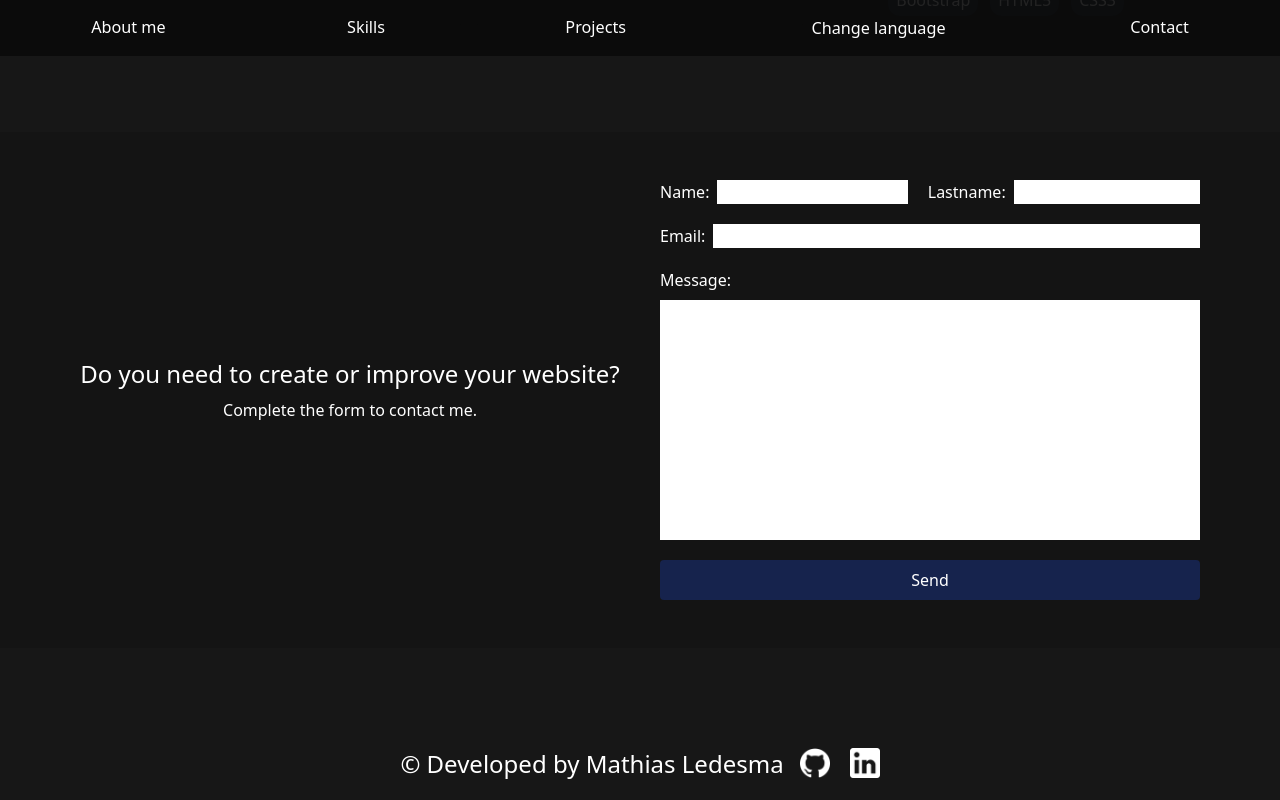
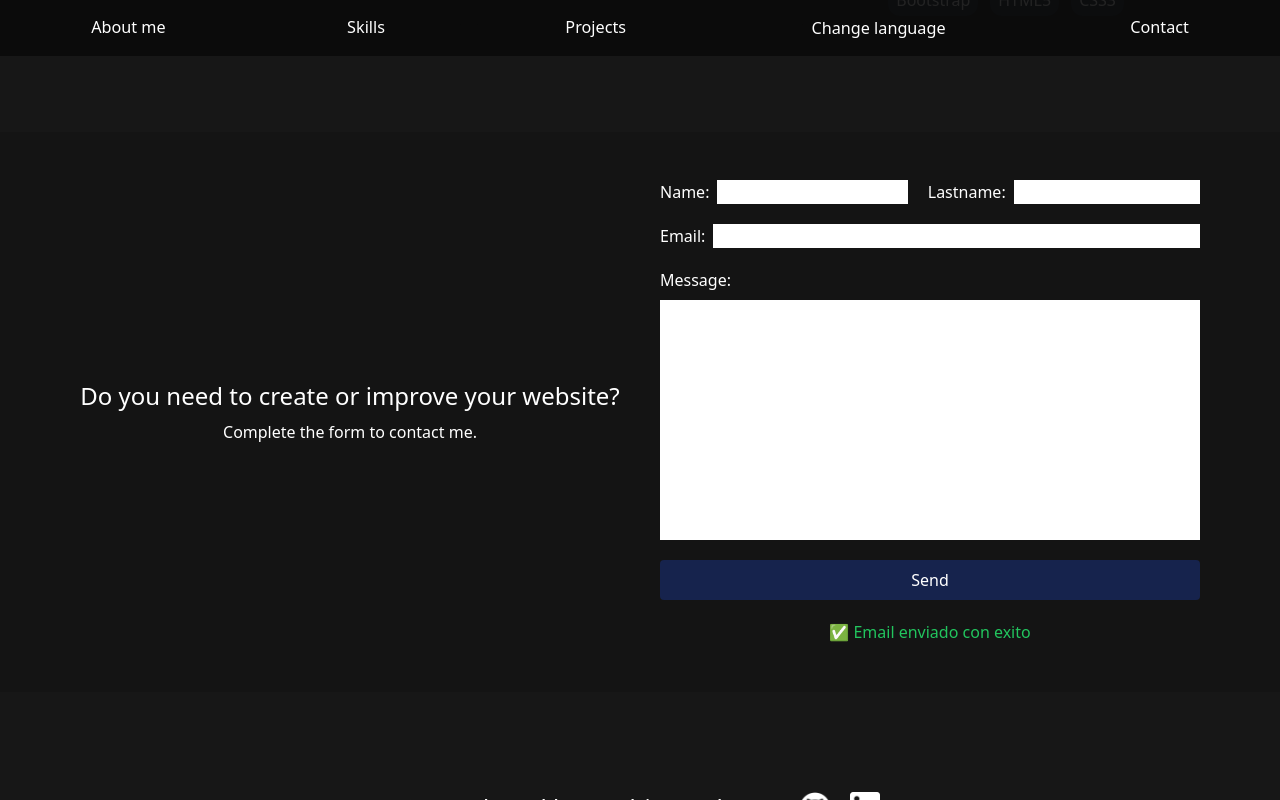
Before and after one commit to Mathi21as/portafolio, a Next.js app: page / in a window 1280 px wide. Both pictures are taken after typing "Sample", "Sample", "name@example.com", "Sample" into the empty fields and a click on the button "Send". Shown: the part 3526-4326 px from the top of the page. Built offline with nearby package versions, Linux system fonts and the light colour scheme; no server answers.

Commit message:
some bugs was fixed

```diff
--- a/components/ContactForm.tsx
+++ b/components/ContactForm.tsx
@@ -1,15 +1,16 @@
+import Image from "next/image";
 import { sendEmail } from "../services/emailjs"
 import { useTranslation } from "react-i18next"
 
 
-const ContactForm = () => {
+const ContactForm = ({setEmailSend, emailSend}:any) => {
     const {t} = useTranslation();
 
     return(
         <form
             className="w-full flex flex-col gap-5 text-start"
             id="contact_form"
-            onSubmit={(e)=>sendEmail(e)}>
+            onSubmit={(e)=>{sendEmail(e); setEmailSend(true)}}>
             <div className="flex flex-col lg:flex-row gap-5">
                 <div className="flex flex-row gap-2">
                     <label htmlFor="from_name">{t("Name")}: </label>
@@ -26,11 +27,15 @@ const ContactForm = () => {
             </div>
             <div className="flex flex-col gap-2">
                 <label htmlFor="message"> {t("Message")}: </label>
-                <textarea name="message" id="" cols={30} rows={10} className="resize-none" required></textarea>
+                <textarea name="message" id="" cols={30} rows={10} className="resize-none" required>
+                </textarea>
             </div>
             <button className="bg-blue-950/90 hover:bg-blue-900
-						text-white py-2 px-4 rounded"
-                    type="submit">{t("Send")}</button>
+				text-white py-2 px-4 rounded"
+                type="submit">
+                {t("Send")}
+            </button>
+            { emailSend && <p className="mx-auto text-green-500 w-max">✅ Email enviado con exito</p> }
         </form>
     );
 }
--- a/pages/index.tsx
+++ b/pages/index.tsx
@@ -9,14 +9,16 @@ import Nav from '../components/Nav/Nav'
 import i18n from "@/i18n";
 import { useTranslation } from 'react-i18next'
 import ContactForm from '@/components/ContactForm'
+import { sendEmail } from '@/services/emailjs'
 
 
 const inter:object = Inter({ subsets: ['latin'] })
 
 export default function Home() {
 	const [language, setLanguage] = React.useState("es-ES")
+	//evalua si se oprimio el boton enviar del formulario de contacto
+	const [emailSend, setEmailSend] = React.useState(false)
 	const {t} = useTranslation();
-
   return (
     <>
       <Head>
@@ -112,7 +114,7 @@ export default function Home() {
 				<h5 className='mx-auto w-fit text-2xl'>{t("Do you need to create or improve your website?")}</h5>
 				<p className='mx-auto w-fit'>{t("Complete the form to contact me.")}</p>
 			</div>
-			<ContactForm />
+			<ContactForm setEmailSend={setEmailSend} emailSend={emailSend}/>
 		</section>
 		<Footer />
       </main>
--- a/services/emailjs.js
+++ b/services/emailjs.js
@@ -4,7 +4,6 @@ import emailjs from '@emailjs/browser'
 function sendEmail (e) {
     e.preventDefault();
     const form = document.getElementById("contact_form")
-    console.log(form.from_name.value);
     const data = {
         from_name: form.from_name.value,
         from_lastname: form.from_lastname.value,
@@ -12,7 +11,10 @@ function sendEmail (e) {
         message: form.message.value,
         client_email: form.client_email.value,
     }
-    emailjs.send(process.env.SERVICE_ID, process.env.TEMPLATE_ID, data, process.env.PUBLIC_KEY)
+    emailjs.send(process.env.NEXT_PUBLIC_SERVICE_ID,
+        process.env.NEXT_PUBLIC_TEMPLATE_ID,
+        data,
+        process.env.NEXT_PUBLIC_PUBLIC_KEY)
 }
 
 export {sendEmail}
```
